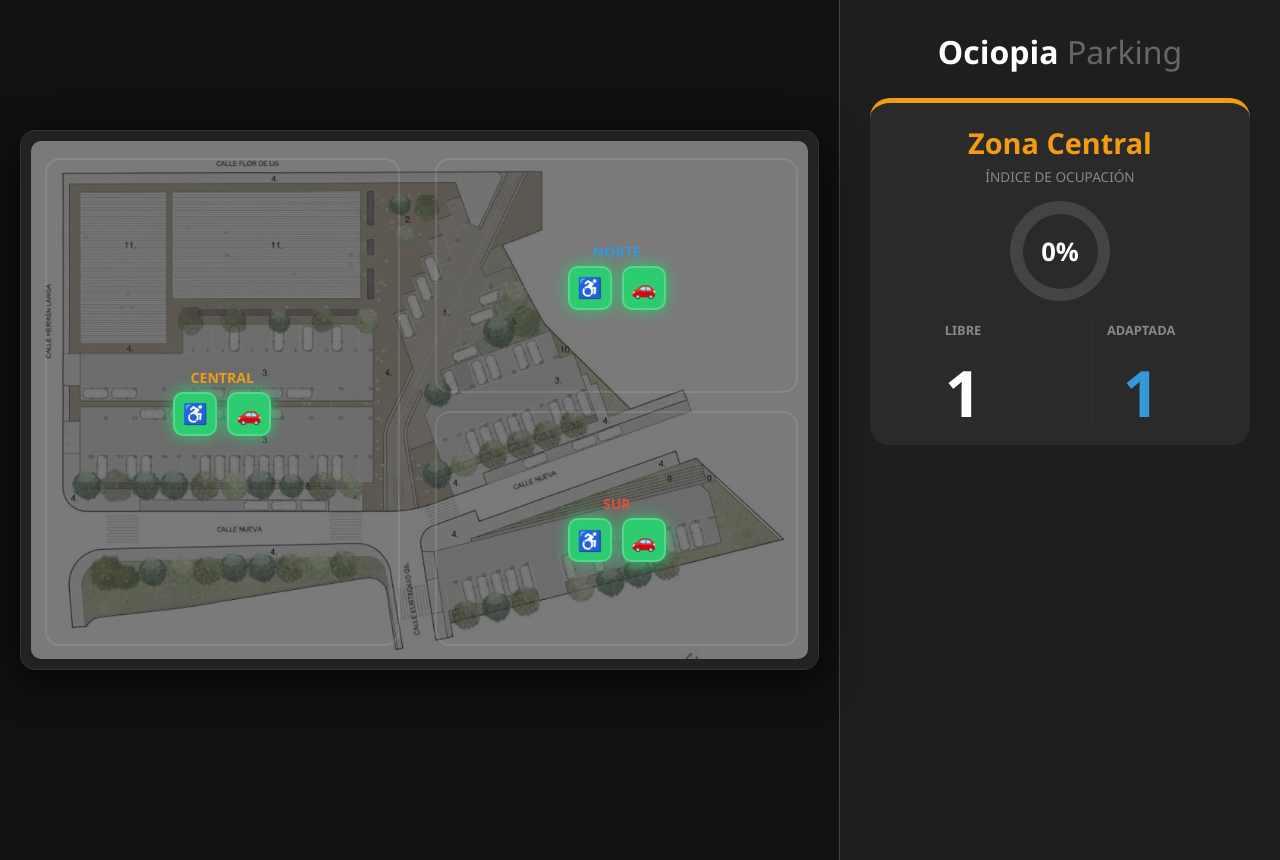
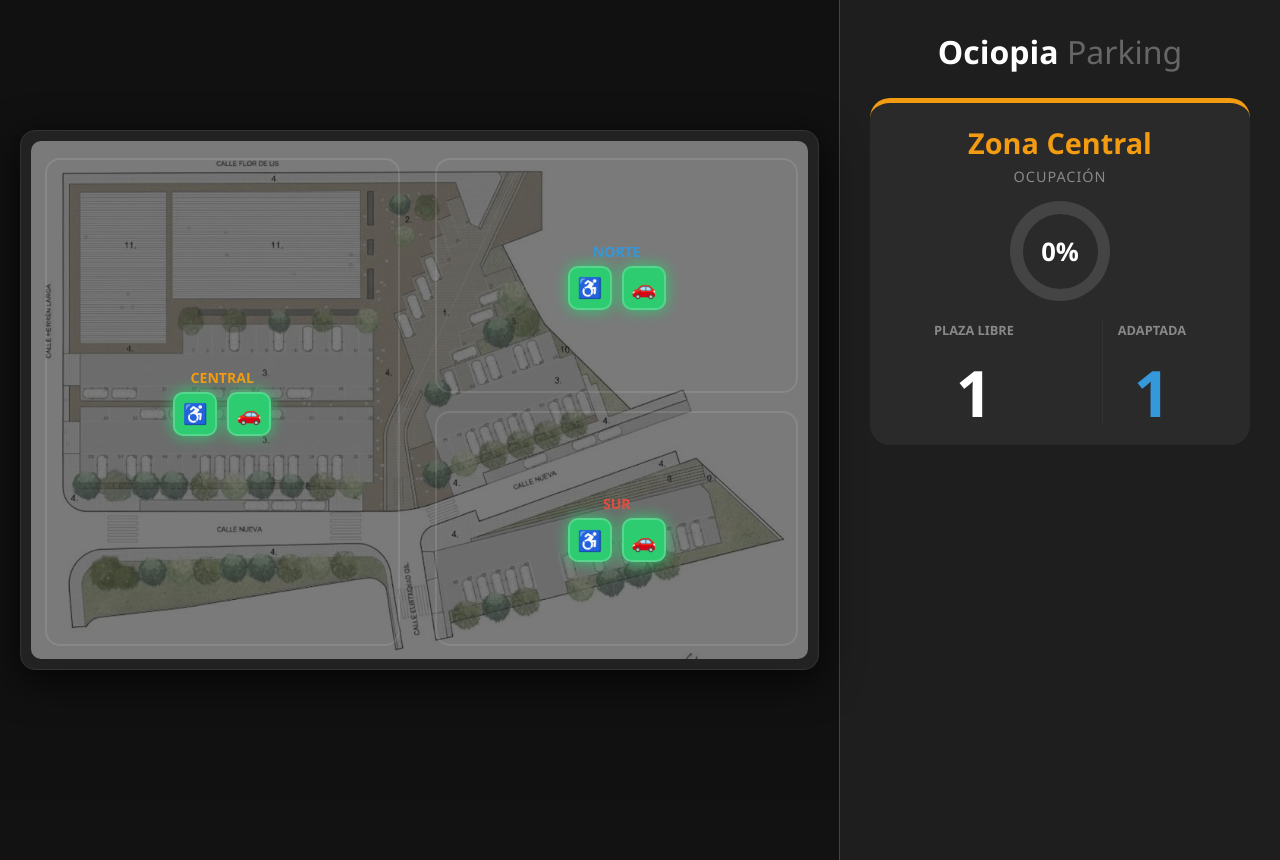
Before and after one commit to Daylon20/Parking-Flask-Arduino, a Flask app: page / in a window 1280 px wide. Run offline with Flask 3, Linux system fonts and the light colour scheme.

Commit message:
Update index.html

```diff
--- a/templates/index.html
+++ b/templates/index.html
@@ -16,7 +16,7 @@
             display: flex; flex-direction: row; height: 100vh; overflow: hidden;
         }
 
-        /* --- CONTENEDOR MAPA --- */
+        /* --- LAYOUT --- */
         .contenedor-principal {
             flex: 3; position: relative; display: flex;
             justify-content: center; align-items: center;
@@ -32,7 +32,7 @@
 
         .map-image { width: 100%; border-radius: 10px; opacity: 0.4; display: block; }
 
-        /* --- ICONOS (LEDS) --- */
+        /* --- ICONOS --- */
         .contenedor-leds { display: flex; gap: 10px; margin-top: 5px; }
         .led {
             width: 40px; height: 40px;
@@ -43,18 +43,15 @@
         .led-off { background: #2ecc71; box-shadow: 0 0 15px #2ecc71; color: #000; }
         .led-on { background: #e74c3c; box-shadow: 0 0 15px #e74c3c; color: #fff; }
 
-        /* --- RESPONSIVO MÓVIL (ICONOS REAJUSTADOS) --- */
+        /* --- MOVIL --- */
         @media (max-width: 1000px) {
             body { flex-direction: column; height: auto; overflow-y: auto; }
             .contenedor-principal { padding: 10px !important; height: auto; order: 1; }
             .side-panel { width: 100% !important; border-left: none !important; padding: 25px !important; order: 2; height: auto !important; }
-
-            /* Iconos un pelín más pequeños para que no tapen todo */
             .led { width: 45px; height: 45px; font-size: 22px; }
             .nombre-zona { font-size: 16px !important; }
         }
 
-        /* --- ZONAS EN EL MAPA --- */
         .zona-interactiva {
             position: absolute; cursor: pointer; border-radius: 15px;
             display: flex; flex-direction: column; align-items: center;
@@ -67,7 +64,7 @@
 
         .nombre-zona { font-weight: 800; font-size: 1.1vw; text-transform: uppercase; }
 
-        /* --- PANEL LATERAL --- */
+        /* --- PANEL --- */
         .side-panel {
             width: 380px; background: var(--panel-bg); padding: 30px;
             border-left: 1px solid #444; display: flex; flex-direction: column; height: 100vh;
@@ -78,7 +75,6 @@
             margin-bottom: 20px; border-top: 5px solid #444;
         }
 
-        /* --- GRÁFICA --- */
         .donut-chart {
             width: 100px; height: 100px; border-radius: 50%;
             display: flex; align-items: center; justify-content: center;
@@ -90,7 +86,7 @@
         }
         .donut-text { position: relative; z-index: 1; font-weight: bold; font-size: 1.6em; }
 
-        .titulo-grafica { text-align: center; font-size: 0.85em; color: #888; text-transform: uppercase; }
+        .titulo-grafica { text-align: center; font-size: 0.9em; color: #888; text-transform: uppercase; letter-spacing: 1px; }
         .nombre-zona-panel { text-align: center; font-size: 1.8em; font-weight: bold; margin-bottom: 5px; }
 
         .big-num { font-size: 4em; font-weight: bold; margin: 0; line-height: 1; }
@@ -169,12 +165,12 @@
             document.getElementById('detalle-zona').innerHTML = `
                 <div class="stat-box" style="border-top-color: ${c.color}">
                     <div class="nombre-zona-panel" style="color:${c.color}">${zonaActual}</div>
-                    <div class="titulo-grafica">Índice de Ocupación</div>
+                    <div class="titulo-grafica">Ocupación</div>
                     <div class="donut-chart" style="background: conic-gradient(${c.color} ${porc}%, #444 0);">
                         <span class="donut-text">${porc}%</span>
                     </div>
                     <div style="display:flex; justify-content: space-around; text-align:center; margin-top:20px;">
-                        <div><span class="label-plaza">Libre</span><br><span class="big-num">${normal}</span></div>
+                        <div><span class="label-plaza">Plaza Libre</span><br><span class="big-num">${normal}</span></div>
                         <div style="border-left: 1px solid #333; padding-left: 15px;">
                             <span class="label-plaza">Adaptada</span><br><span class="big-num" style="color:#3498db">${adaptada}</span>
                         </div>
@@ -185,20 +181,35 @@
 
         function gestionarRecomendacion(data) {
             let aviso = document.getElementById('aviso-zona');
-            if (data[CONFIG[zonaActual].pines[0]] === 1 && data[CONFIG[zonaActual].pines[1]] === 1) {
-                let mejor = ""; let max = -1;
+            let pA = CONFIG[zonaActual].pines[0], pB = CONFIG[zonaActual].pines[1];
+
+            if (data[pA] === 1 && data[pB] === 1) {
+                let mejor = ""; let maxLibres = -1;
+                let detalleRec = "";
+
                 for (let z in CONFIG) {
                     if (z === zonaActual) continue;
-                    let libres = (data[CONFIG[z].pines[0]] === 0 ? 1:0) + (data[CONFIG[z].pines[1]] === 0 ? 1:0);
-                    if (libres > max) { max = libres; mejor = z; }
+                    let libAdaptada = data[CONFIG[z].pines[0]] === 0 ? 1 : 0;
+                    let libNormal = data[CONFIG[z].pines[1]] === 0 ? 1 : 0;
+                    let totalLibres = libAdaptada + libNormal;
+
+                    if (totalLibres > maxLibres) {
+                        maxLibres = totalLibres;
+                        mejor = z;
+                        detalleRec = (libAdaptada > 0 ? libAdaptada + " Adaptada" : "") +
+                                     (libAdaptada > 0 && libNormal > 0 ? " + " : "") +
+                                     (libNormal > 0 ? libNormal + " Plaza Libre" : "");
+                    }
                 }
-                if (max > 0) {
+
+                if (maxLibres > 0) {
                     aviso.innerHTML = `<div class="stat-box" style="border-top-color:#e74c3c; background:rgba(231,76,60,0.1); text-align:center;">
                         <b style="color:#e74c3c; font-size:1.2em;">⚠️ ZONA LLENA</b><br>
-                        <p style="margin:8px 0 0 0;">Le sugerimos ir a la:<br><b style="color:white;">${mejor}</b></p>
+                        <p style="margin:8px 0 0 0; font-size:0.95em;">Vaya a la <b>${mejor}</b>:<br>
+                        <span style="color:#2ecc71; font-weight:bold;">${detalleRec}</span></p>
                     </div>`;
                 } else {
-                    aviso.innerHTML = `<div class="stat-box" style="border-top-color:#e74c3c; text-align:center;">🚨 PARKING COMPLETO</div>`;
+                    aviso.innerHTML = `<div class="stat-box" style="border-top-color:#e74c3c; text-align:center; font-weight:bold;">🚨 PARKING COMPLETO</div>`;
                 }
             } else { aviso.innerHTML = ""; }
         }
```
